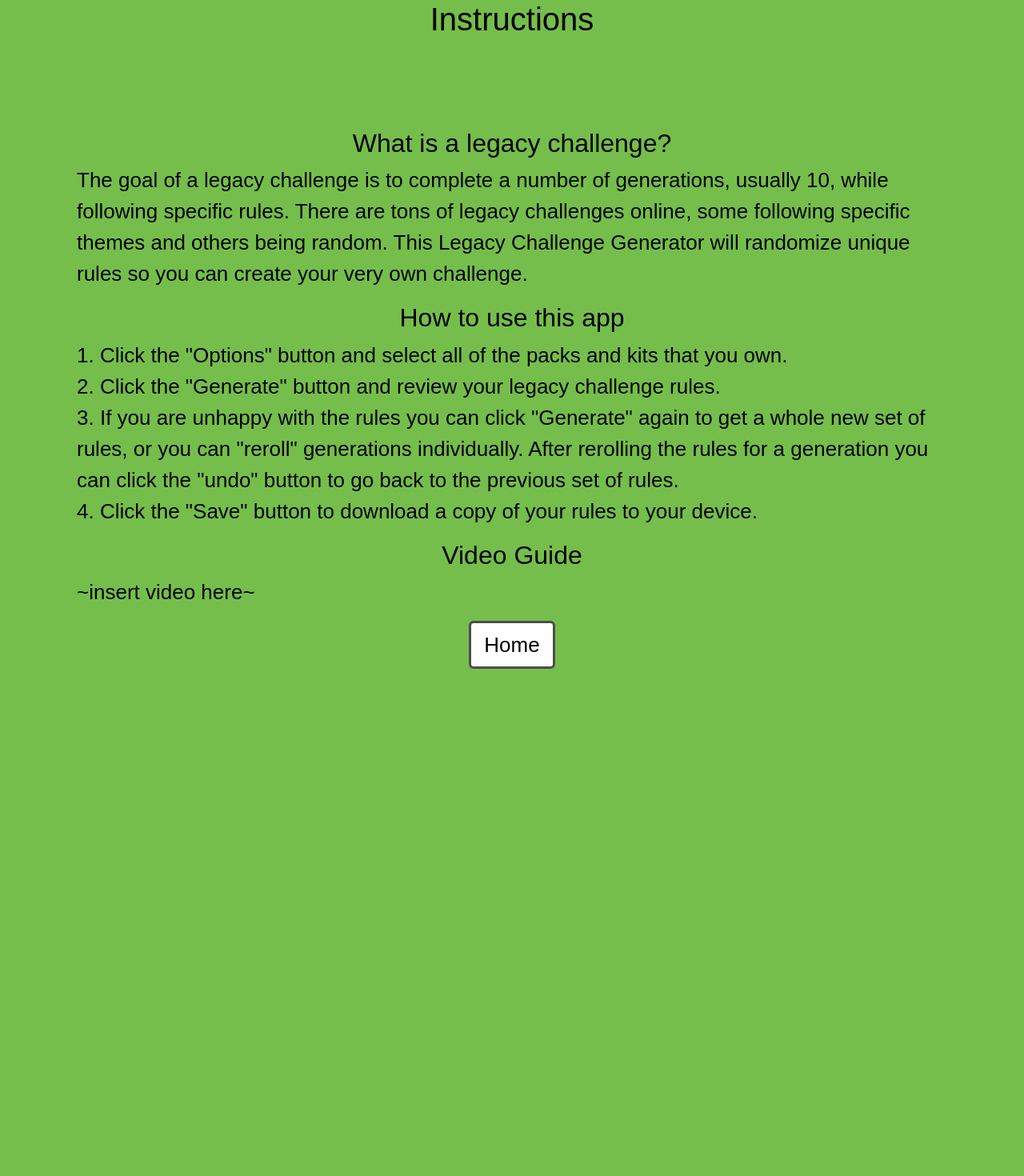
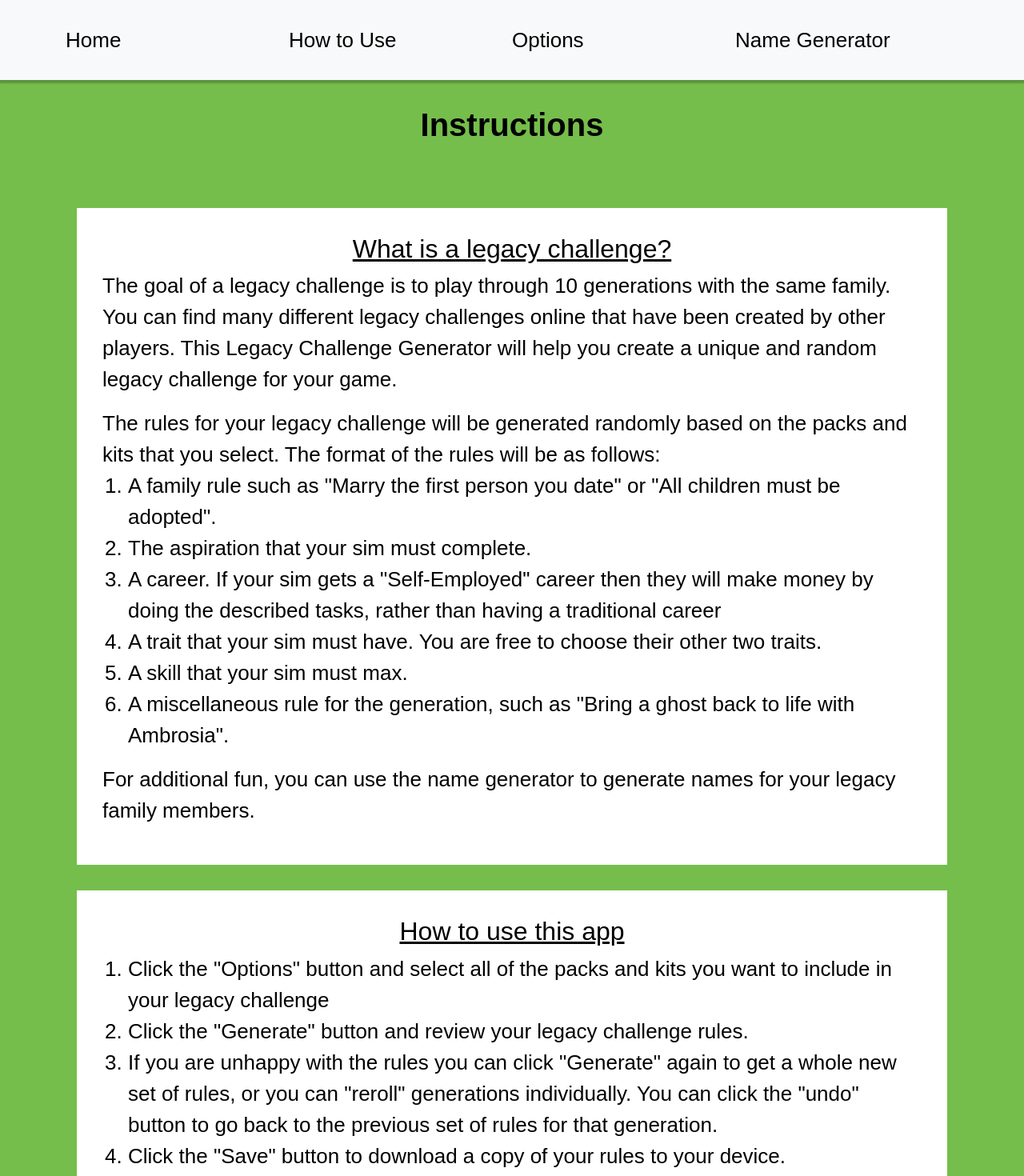
Before and after one commit to taynicreed/TS4-Generator, a React (Create React App) app in the folder client/: page /instructions in a window 1280 px wide. Shown: the top 1470 px of the page at 80% size. Before the commit the page ends 836 px from the top, so only its background shows below. Built offline with nearby package versions, Linux system fonts and the light colour scheme.

Commit message:
implement navbar, save functionality

```diff
--- a/client/src/App.css
+++ b/client/src/App.css
@@ -1,13 +1,17 @@
 body {
   width: 100%;
-  max-width: 68rem;
-  margin: 0 auto;
   font-family: sans-serif, Tahoma, Geneva, Verdana, sans-serif;
   font-size: calc(10px + 2vmin);
   text-align: center;
   background-color: #75BE4B;
   color: black;
 }
+
+.App {
+  max-width: 68rem;
+  margin: 0 auto;
+}
+
 .App-header {
   min-height: 20vh;
   display: flex;
@@ -15,6 +19,7 @@ body {
   align-items: center;
   justify-content: top;
 }
+
 button, .btn {
   border: none;
   width: var(--max-width);
@@ -31,6 +36,7 @@ button, .btn {
   padding: 0.8rem 1rem 0.7rem;
   text-transform: capitalize;
 }
+
 .two-btn {
   display: flex;
   justify-content: center;
@@ -40,20 +46,23 @@ button, .btn {
   padding-right: 5px;
   margin-left: 25px;
   margin-right: 25px;
+}
 
-}
 #rules {
   text-align: left;
 }
+
 #popover-basic {
   background-color: white;
   border-color: black;
   overflow: visible;
 }
+
 td, th {
   padding: 1rem;
   border: 2px solid;
 }
+
 table {
   justify-content: center;
   max-height: 100px;
@@ -63,21 +72,37 @@ table {
   border: black;
   background-color: white;
   width: 100%;
+  margin-bottom: 5rem;
 }
+
 p {
   text-align: left;
 }
+
+h1 {
+  text-align: center;
+  font-weight: bold;
+}
+
+h2 {
+  text-align: center;
+  text-decoration: underline;
+}
+
 .icon {
   cursor: pointer;
 }
+
 .container {
   display: grid;
   grid-template-columns: repeat(4, minmax(25%, 50%));
   text-align: left;
 }
+
 ul {
   list-style-type: disc;
 }
+
 select{
   margin:0 auto 25px;
   padding: 4px;
@@ -86,3 +111,34 @@ select{
   text-align: center;
   font-size: calc(10px + 2vmin);
   }
+
+  .navbar {
+    height: 100px;
+    width: 100%;
+    display: flex;
+    align-items: center;
+    position: relative;
+    padding: 0.5rem 0rem;
+    background-color: white;
+    color: black;
+    box-shadow: 0 2px 2px 2px rgba(9, 9, 9, 0.23);
+    margin-bottom: 2rem;
+
+  }
+
+  .navbar a {
+    color: black;
+    width: 25%;
+  }
+
+  .navbar a:hover {
+    color: #75BE4B;
+  }
+
+  .instructions {
+    background-color: white;
+    color: black;
+    padding: 2rem;
+    margin-bottom: 4rem;
+    margin-top: -2rem;
+  }
--- a/client/src/App.js
+++ b/client/src/App.js
@@ -2,13 +2,15 @@
 
 import React from "react";
 import "./App.css";
-import {Outlet} from "react-router-dom";
-
+import { Outlet } from "react-router-dom";
+import NavBar from "./components/navbar";
 
 const Layout = () => {
   return (
     <>
+      <NavBar />
       <Outlet />
+
     </>
   );
 };
--- a/client/src/components/Packs.js
+++ b/client/src/components/Packs.js
@@ -149,6 +149,12 @@ export default function PackList({ onPackSelection }) {
     };
 
     return (
+      <>
+      <div className="two-btn">
+        <Button variant="success" onClick={() => selectAll()}>Select all</Button>
+        &nbsp;&nbsp;&nbsp;
+        <Button variant="secondary" onClick={() => deselectAll()}>Deselect All</Button>
+      </div>
       <div className="container">
         <div>
           <label><strong>Expansion Packs</strong><br/></label>
@@ -210,24 +216,22 @@ export default function PackList({ onPackSelection }) {
           ))}
           <br />
         </div>
-
-        <br />
-        <div className="two-btn">
-        <button type="button" className="btn btn-light" onClick={() => selectAll()}>Select all</button>
-        <button type="button" className="btn btn-light" onClick={() => deselectAll()}>Deselect All</button>
-        </div>
-        <br />
+      </div>
 
         <div className="two-btn">
         <Link to="/">
-            <Button variant="secondary" className="btn btn-light" onClick={handleSelectionSubmit}>Apply</Button>
+            <Button variant="success" onClick={handleSelectionSubmit}>Apply</Button>
         </Link>
+        &nbsp;&nbsp;&nbsp;
         <Link to="/">
-            <Button variant="secondary" className="btn btn-light">Cancel</Button>
+            <Button variant="secondary">Cancel</Button>
         </Link>
         </div>
+        <h3>
+          After applying changes please use the "Generate Rule" button on the home page to get updated challenge rules.
+        </h3>
 
-      </div>
+      </>
 
     );
   }
--- a/client/src/components/RulesTable.js
+++ b/client/src/components/RulesTable.js
@@ -7,8 +7,6 @@ import Popover from 'react-bootstrap/Popover';
 import {useState, useEffect} from 'react';
 import Axios from 'axios';
 
-//import { faArrowRotateLeft } from '@fortawesome/media-playback';
-//const rerollIcon = <FontAwesomeIcon icon={faArrowRotateLeft} />;
 const popover1 = (
     <Popover id="popover-basic">
       <Popover.Body>
--- a/client/src/components/warning.js
+++ b/client/src/components/generateRules.js
@@ -4,7 +4,7 @@ import React, { useState } from 'react';
 import Button from 'react-bootstrap/Button';
 import Modal from 'react-bootstrap/Modal';
 
-export default function GenerateWarning({generateAllRules}) {
+export default function GenerateRules({generateAllRules}) {
   const [show, setShow] = useState(false);
 
   const handleClose = () => setShow(false);
@@ -21,7 +21,7 @@ export default function GenerateWarning({generateAllRules}) {
 
   return (
     <>
-    <button type="button" className="btn btn-light" onClick={handleShow}>Generate Rules</button>
+    <Button variant="success" onClick={handleShow}>Generate Rules</Button>
       <Modal show={show} onHide={handleClose}>
         <Modal.Header >
           <Modal.Title>Warning</Modal.Title>
--- /dev/null
+++ b/client/src/components/navbar.js
@@ -0,0 +1,18 @@
+import Container from 'react-bootstrap/Container';
+import Navbar from 'react-bootstrap/Navbar';
+import Nav from 'react-bootstrap/Nav';
+
+function navbar() {
+  return (
+      <Navbar fixed="top" variant="light" bg="light">
+        <Container>
+          <Nav.Link href="/">Home</Nav.Link>
+          <Nav.Link href="/instructions">How to Use</Nav.Link>
+          <Nav.Link href="/options">Options</Nav.Link>
+          <Nav.Link href="/name">Name Generator</Nav.Link>
+        </Container>
+      </Navbar>
+  );
+}
+
+export default navbar;
--- a/client/src/index.js
+++ b/client/src/index.js
@@ -9,7 +9,6 @@ import HomePage from './pages/HomePage';
 import InstructionsPage from './pages/InstructionsPage';
 import OptionsPage from './pages/OptionsPage';
 import NamePage from './pages/NamePage';
-
 
 export default function App() {
   return (
--- a/client/src/pages/InstructionsPage.js
+++ b/client/src/pages/InstructionsPage.js
@@ -1,5 +1,3 @@
-import {Link} from "react-router-dom";
-
 
 function InstructionsPage() {
 
@@ -13,46 +11,56 @@ function InstructionsPage() {
         </header>
       </div>
 
-      <div>
+      <div className="instructions">
         <h2>
             What is a legacy challenge?
         </h2>
         <p>
-            The goal of a legacy challenge is to complete a number of generations,
-            usually 10, while following specific rules. There are tons of legacy
-            challenges online, some following specific themes and others being random.
-            This Legacy Challenge Generator will randomize unique rules so you can create
-            your very own challenge.
+            The goal of a legacy challenge is to play through 10 generations with the same family.
+            You can find many different legacy challenges online that have been created by other players.
+            This Legacy Challenge Generator will help you create a unique and random legacy challenge for your game.
         </p>
+        <p>
+            The rules for your legacy challenge will be generated randomly based on the packs and kits that you select.
+            The format of the rules will be as follows:
+            <ol>
+            <li>A family rule such as "Marry the first person you date" or "All children must be adopted".</li>
+            <li>The aspiration that your sim must complete.</li>
+            <li>A career. If your sim gets a "Self-Employed" career then they will make money by doing the described tasks, rather than having a traditional career</li>
+            <li>A trait that your sim must have. You are free to choose their other two traits.</li>
+            <li>A skill that your sim must max.</li>
+            <li>A miscellaneous rule for the generation, such as "Bring a ghost back to life with Ambrosia".</li>
+            </ol>
+        </p>
+        <p>
+          For additional fun, you can use the name generator to generate names for your legacy family members.
+        </p>
+
       </div>
 
-      <div>
+      <div className="instructions">
         <h2>
             How to use this app
         </h2>
         <p>
-            1. Click the "Options" button and select all of the packs and kits that you own.<br></br>
-            2. Click the "Generate" button and review your legacy challenge rules.<br></br>
-            3. If you are unhappy with the rules you can click "Generate" again to get a whole new
-            set of rules, or you can "reroll" generations individually. After rerolling the rules
-            for a generation you can click the "undo" button to go back to the previous set of rules.<br></br>
-            4. Click the "Save" button to download a copy of your rules to your device.
+          <ol>
+            <li>Click the "Options" button and select all of the packs and kits you want to include in your legacy challenge</li>
+            <li>Click the "Generate" button and review your legacy challenge rules.</li>
+            <li>If you are unhappy with the rules you can click "Generate" again to get a whole new
+            set of rules, or you can "reroll" generations individually.
+            You can click the "undo" button to go back to the previous set of rules for that generation.</li>
+            <li>Click the "Save" button to download a copy of your rules to your device.</li>
+          </ol>
         </p>
       </div>
 
-      <div>
+      <div className="instructions">
         <h2>
             Video Guide
         </h2>
         <p>
             ~insert video here~
         </p>
-      </div>
-
-      <div >
-        <Link to="/">
-          <button type="button" className="btn btn-light">Home</button>
-        </Link>
       </div>
 
     </div>
--- a/client/src/pages/NamePage.js
+++ b/client/src/pages/NamePage.js
@@ -1,6 +1,5 @@
 // Code based on https://bobbyhadz.com/blog/react-fetch-data-on-button-click
 import {useState} from 'react';
-import {Link} from "react-router-dom";
 
 
 const NamePage = () => {
@@ -29,7 +28,7 @@ const handleClick = async () => {
   console.log(data);
 
   return (
-    <div>
+    <div className="App">
       <h1>Name Generator</h1>
       <p>Click the button below to generate a random name for your sim.</p>
       <button type="button" className="btn btn-light" onClick={handleClick}>Get Name</button>
@@ -38,9 +37,6 @@ const handleClick = async () => {
         <h2>{data.name}</h2>
 
         <div >
-        <Link to="/">
-          <button type="button" className="btn btn-light">Home</button>
-        </Link>
       </div>
      </div>
   );
--- a/client/src/pages/OptionsPage.js
+++ b/client/src/pages/OptionsPage.js
@@ -1,7 +1,4 @@
-import React, { useState, useEffect } from "react";
-import {Link} from "react-router-dom";
-import Button from 'react-bootstrap/Button';
-
+import React from "react";
 import PackList from '../components/Packs';
 import Axios from "axios";
 
@@ -23,14 +20,14 @@ function OptionsPage() {
         <div>
             <h1>
               <strong>
-              Options
+              Select Your Packs
               </strong>
             </h1>
-          <h2>
-              Packs
-          </h2>
           <h3>
-            Select the packs you own to create customized rules
+            Select the packs you want to use for your custom legacy challenge.
+          </h3>
+          <h3>
+            This list only includes packs with gameplay features.
           </h3>
 
           <PackList
@@ -39,7 +36,6 @@ function OptionsPage() {
 
           <div className="packs">
           </div>
-          <p>Don't see a pack on the list? Only packs with gameplay features are included.</p>
         </div>
 
 
```
Also changed, not shown: client/src/components/Save.js (added, +32 -0 lines), client/src/pages/HomePage.js (+28 -26 lines).
